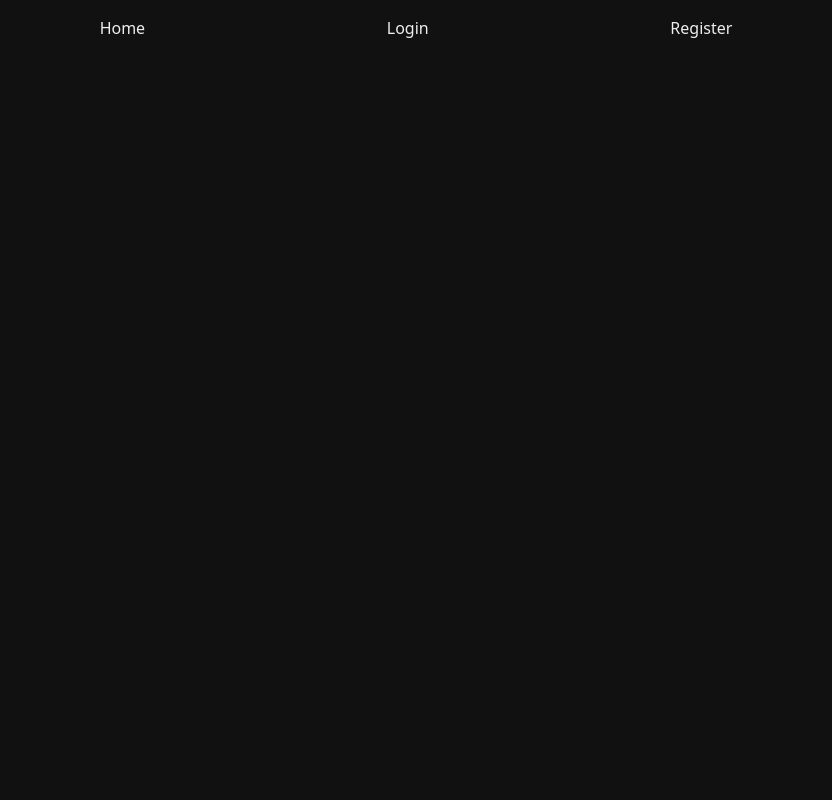
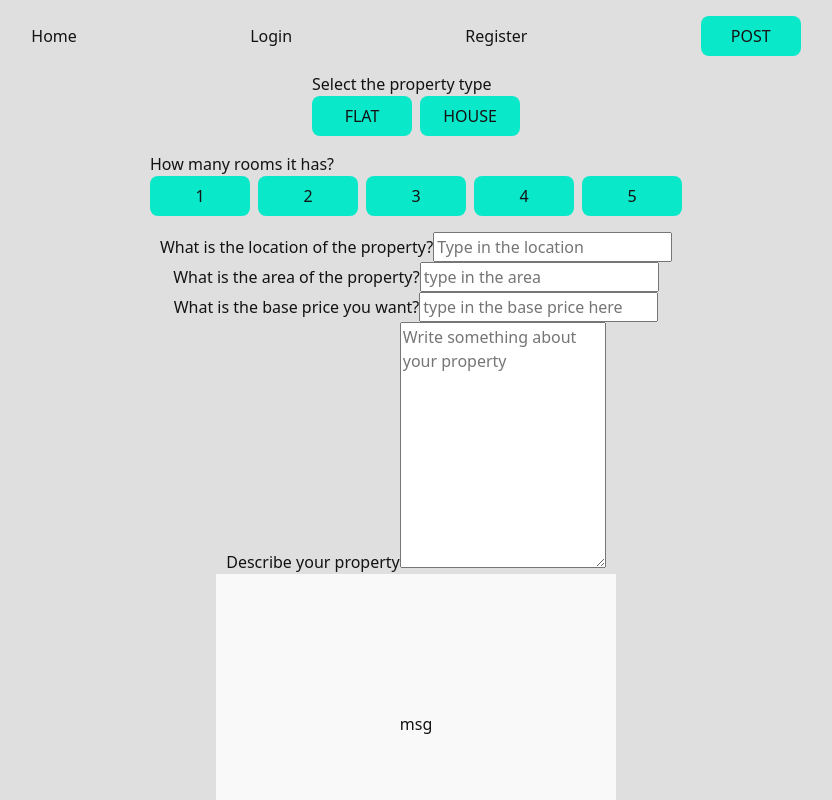
Before and after one commit to Ritik-gh/final-project-frontend, a React (Create React App) app: page /post in a window 1280 px wide. Shown: the top 800 px of the page, without its empty margins (224-1056 px from the left). Built offline with nearby package versions, Linux system fonts and the light colour scheme.

Commit message:
created the post page, initialised drag n drop

```diff
--- a/src/assets/css/app.css
+++ b/src/assets/css/app.css
@@ -5,8 +5,64 @@
 }
 
 body {
-  background: #111;
-  color: #eee;
+  background: #dfdfdf;
+  color: #131313;
+}
+body p,
+body figure {
+  margin: 0;
+}
+
+.btn-v1 {
+  background-color: #0ae8ca;
+  color: #131313;
+  border: none;
+  height: 40px;
+  min-width: 100px;
+  padding: 0 16px;
+  font-size: 16px;
+  display: flex;
+  align-items: center;
+  justify-content: center;
+  border-radius: 8px;
+  transition: color 0.5s, background-color 0.5s, border-color 0.5s, box-shadow 0.5s, transform 0.5s;
+}
+.btn-v1:hover {
+  box-shadow: 2.5px 2.5px rgba(19, 19, 19, 0.8);
+}
+
+.post-card {
+  cursor: pointer;
+  margin-bottom: 32px;
+  transition: box-shadow 0.5s;
+  border-radius: 5px;
+}
+.post-card:hover {
+  box-shadow: 5px 5px #c8c8c8;
+}
+.post-card img {
+  border-radius: 5px;
+}
+
+.file-uploader {
+  position: relative;
+}
+.file-uploader input {
+  visibility: hidden;
+  height: 0.1px;
+  width: 0.1px;
+}
+.file-uploader label {
+  width: 400px;
+  height: 300px;
+  background: #f9f9f9;
+  color: #ffffff;
+}
+.file-uploader .upload-status {
+  position: absolute;
+  top: 50%;
+  left: 50%;
+  transform: translate(-50%, -50%);
 }
 
 /*# sourceMappingURL=app.css.map */
--- a/src/assets/scss/app.scss
+++ b/src/assets/scss/app.scss
@@ -1,3 +1,13 @@
+$primary: #0ae8ca;
+$dark-1: #2d2d2d;
+$dark-2: #202020;
+$dark-3: #131313;
+$dark-4: #000000;
+$light-1: #ffffff;
+$light-2: #f9f9f9;
+$light-3: #ececec;
+$light-4: #dfdfdf;
+
 *,
 *::before,
 *::after {
@@ -5,6 +15,66 @@
 }
 
 body {
-  background: #111;
-  color: #eee;
+  background: $light-4;
+  color: $dark-3;
+
+  p,
+  figure {
+    margin: 0;
+  }
 }
+
+// button
+.btn-v1 {
+  background-color: $primary;
+  color: $dark-3;
+  border: none;
+  height: 40px;
+  min-width: 100px;
+  padding: 0 16px;
+  font-size: 16px;
+  display: flex;
+  align-items: center;
+  justify-content: center;
+  border-radius: 8px;
+  transition: color 0.5s, background-color 0.5s, border-color 0.5s,
+    box-shadow 0.5s, transform 0.5s;
+
+  &:hover {
+    box-shadow: 2.5px 2.5px rgba($dark-3, 0.8);
+  }
+}
+
+.post-card {
+  cursor: pointer;
+  margin-bottom: 32px;
+  transition: box-shadow 0.5s;
+  border-radius: 5px;
+  &:hover {
+    box-shadow: 5px 5px rgb(200, 200, 200);
+  }
+  img {
+    border-radius: 5px;
+  }
+}
+
+.file-uploader {
+  position: relative;
+  input {
+    visibility: hidden;
+    height: 0.1px;
+    width: 0.1px;
+  }
+  label {
+    width: 400px;
+    height: 300px;
+    background: $light-2;
+    color: $light-1;
+  }
+  .upload-status {
+    position: absolute;
+    top: 50%;
+    left: 50%;
+    transform: translate(-50%, -50%);
+  }
+}
--- /dev/null
+++ b/src/components/Post.jsx
@@ -0,0 +1,105 @@
+const Post = () => {
+  return (
+    <>
+      <div className="container">
+        <form className="d-flex flex-column align-items-center">
+          <label>
+            Select the property type
+            <ul className="list-inline">
+              <li className="list-inline-item">
+                <button className="btn-v1" type="button">
+                  FLAT
+                </button>
+              </li>
+              <li className="list-inline-item">
+                <button className="btn-v1" type="button">
+                  HOUSE
+                </button>
+              </li>
+            </ul>
+          </label>
+          <label htmlFor="">
+            How many rooms it has?
+            <ul className="list-inline">
+              <li className="list-inline-item">
+                <button className="btn-v1" type="button">
+                  1
+                </button>
+              </li>
+              <li className="list-inline-item">
+                <button className="btn-v1" type="button">
+                  2
+                </button>
+              </li>
+              <li className="list-inline-item">
+                <button className="btn-v1" type="button">
+                  3
+                </button>
+              </li>
+              <li className="list-inline-item">
+                <button className="btn-v1" type="button">
+                  4
+                </button>
+              </li>
+              <li className="list-inline-item">
+                <button className="btn-v1" type="button">
+                  5
+                </button>
+              </li>
+            </ul>
+          </label>
+          <label>
+            What is the location of the property?
+            <input
+              type="search"
+              name=""
+              placeholder="Type in the location"
+              id=""
+            />
+          </label>
+          <label>
+            What is the area of the property?
+            <input type="number" name="" placeholder="type in the area" id="" />
+          </label>
+          <label>
+            What is the base price you want?
+            <input
+              type="numbe"
+              placeholder="type in the base price here"
+            ></input>
+          </label>
+          <label>
+            Describe your property
+            <textarea
+              rows="10"
+              placeholder="Write something about your property"
+            ></textarea>
+          </label>
+          <div className="file-uploader">
+            <section className="img-holder">
+              <label>
+                <input
+                  type="file"
+                  name=""
+                  placeholder="Add some images"
+                  id=""
+                  capture="image/*"
+                  multiple
+                />
+              </label>
+            </section>
+            <p className="upload-status">msg</p>
+          </div>
+          <button className="btn-v1" type="submit">
+            SELL
+          </button>
+          <button className="btn-v1" type="submit">
+            RENT
+          </button>
+        </form>
+      </div>
+    </>
+  );
+};
+
+export default Post;
--- a/src/components/sub/Header.jsx
+++ b/src/components/sub/Header.jsx
@@ -31,6 +31,14 @@ const Header = () => {
               Logout
             </span>
           )}
+          <button
+            onClick={() => {
+              !auth.isAuth ? history.push("/login") : history.push("/post");
+            }}
+            className="btn-v1"
+          >
+            POST
+          </button>
         </section>
       </header>
     </>
--- a/src/components/sub/PostCard.jsx
+++ b/src/components/sub/PostCard.jsx
@@ -3,7 +3,7 @@ import sampleImageOne from "../../assets/images/sample-1.jpg";
 function PostCard() {
   return (
     <>
-      <article>
+      <article className="post-card">
         <figure>
           <img src={sampleImageOne} alt="" className="w-100" />
         </figure>
--- a/src/router.js
+++ b/src/router.js
@@ -2,6 +2,7 @@ import { Switch, Route } from "react-router-dom";
 import Home from "./components/Home.jsx";
 import Login from "./components/Login.jsx";
 import Register from "./components/Register.jsx";
+import Post from "./components/Post.jsx";
 
 const Router = () => {
   return (
@@ -9,6 +10,7 @@ const Router = () => {
       <Route exact path="/" component={Home} />
       <Route exact path="/login" component={Login} />
       <Route exact path="/register" component={Register} />
+      <Route exact path="/post" component={Post} />
     </Switch>
   );
 };
```
Also changed, not shown: 1 other file (tests, documents, lock files or other folders).
